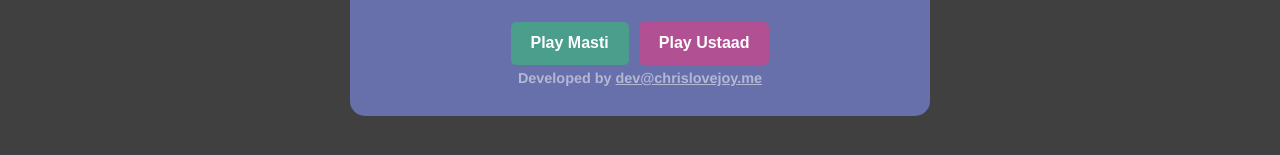
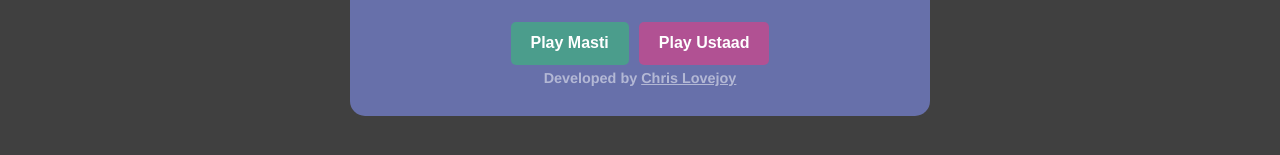
Before and after one commit to chris-lovejoy/geetle, a React (Create React App) app: page / in a window 1280 px wide. Shown: the part 519-674 px from the top of the page. Built offline with nearby package versions, Linux system fonts and the light colour scheme.

Commit message:
update link to website rather than email

```diff
--- a/src/components/InfoPopUp/index.tsx
+++ b/src/components/InfoPopUp/index.tsx
@@ -149,7 +149,7 @@
         )}
         <Styled.Contact>
           Developed by{" "}
-          <a href="mailto:dev@chrislovejoy.me">dev@chrislovejoy.me</a>
+          <a href="https://chrislovejoy.me">Chris Lovejoy</a>
         </Styled.Contact>
       </Styled.PopUp>
     </Styled.Container>
```
